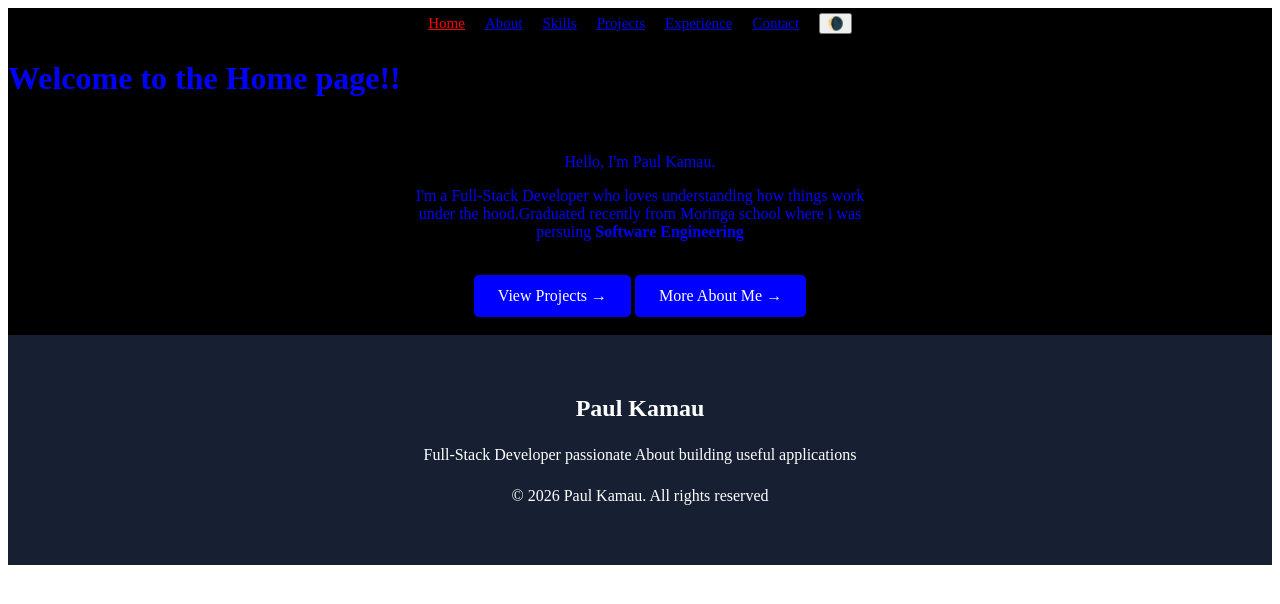
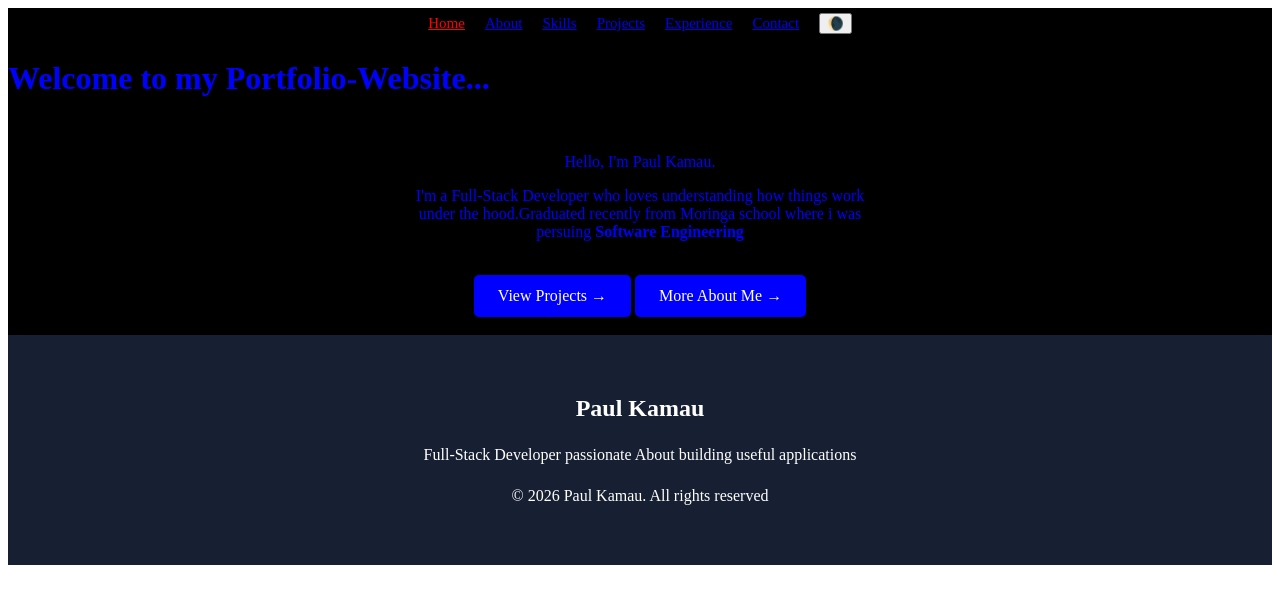
Before and after one commit to kamaukimani/portfolio-website, a React (Vite) app: page / in a window 1280 px wide. Shown: the top 604 px of the page. Built offline with nearby package versions, Linux system fonts and the light colour scheme.

Commit message:
update component

```diff
--- a/src/components/Home.jsx
+++ b/src/components/Home.jsx
@@ -6,7 +6,7 @@ function Home(){
 
     return(
         <main className="color">
-            <h1>Welcome to the Home page!!</h1>
+            <h1>Welcome to my Portfolio-Website...</h1>
             <br/>
             <div id="home">
                 <p>
```
